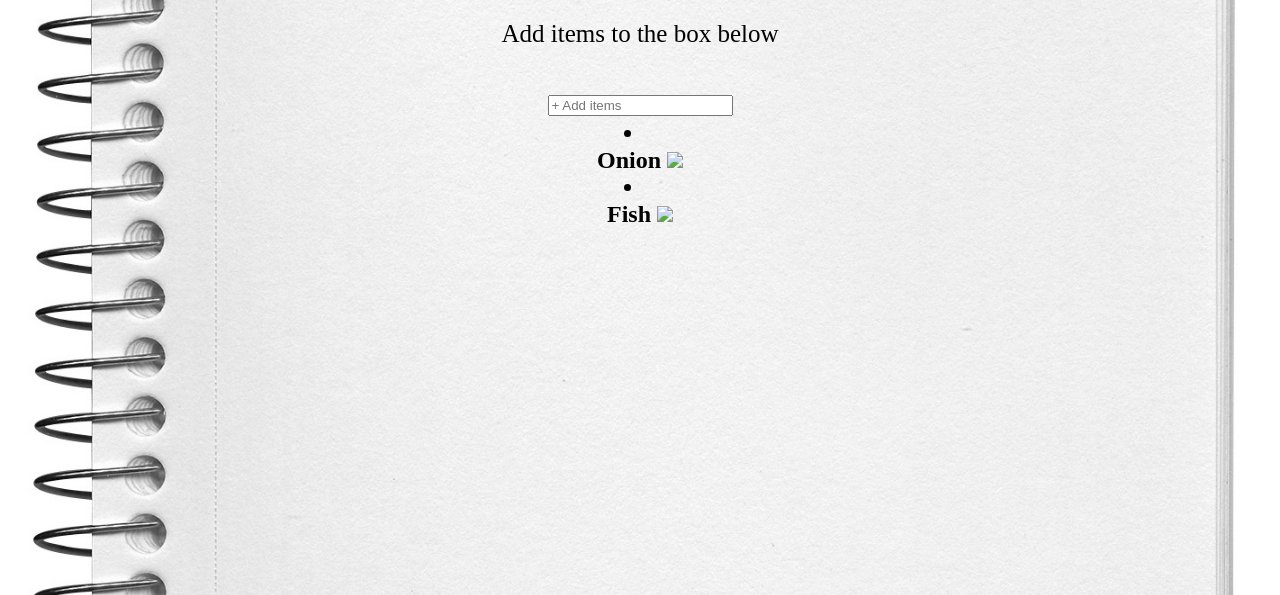
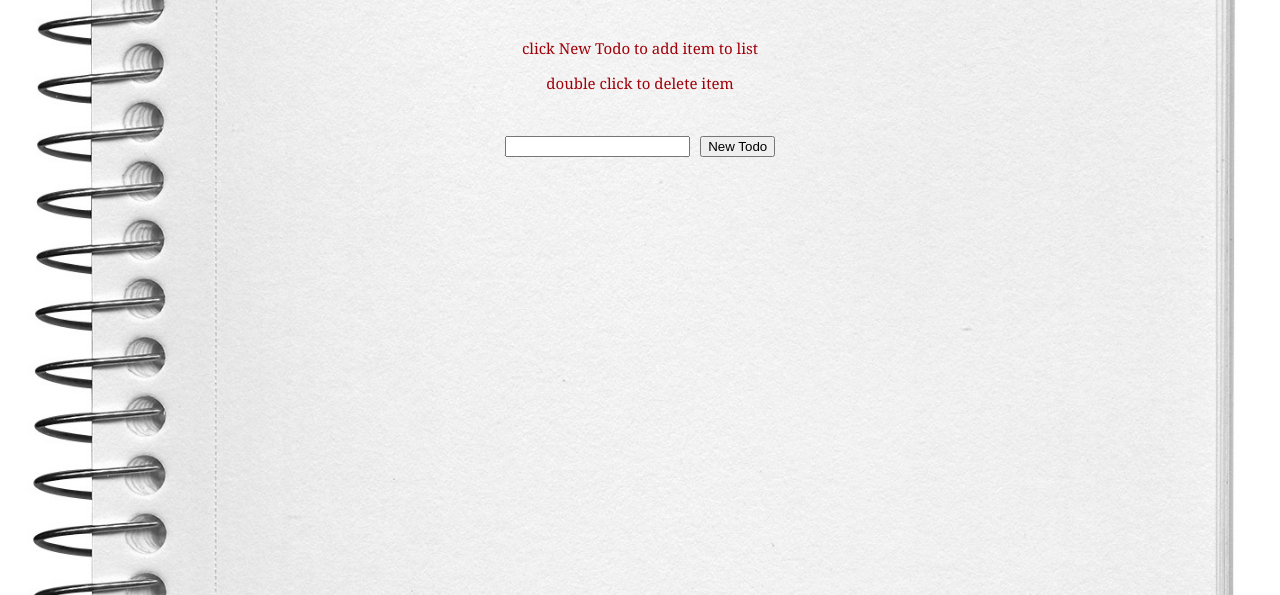
Before and after one commit to kristena11/shopping-list, a plain HTML site: page index.html in a window 1280 px wide. Shown: the part 205-800 px from the top of the page. Drawn offline with nearby package versions, Linux system fonts and the light colour scheme.

Commit message:
final project

```diff
--- a/css/style.css
+++ b/css/style.css
@@ -1,8 +1,9 @@
 body {
-	font-family: kristen itc;
+  font-family: Georgia;
   background-image="css/fzm-notebook.texture-25.jpg";
   background-repeat: no-repeat;
   background-size: cover;
+  color: #A10008;
 }
 
  .title {
@@ -11,14 +12,27 @@ body {
   font-size: 40px;
 
 }
+.title p {
+  font-size: 15px;
+}
 
 .item {
-    font-size: 24px;
+
     font-weight: bold;
     cursor: pointer;
-    text-align: center;
+    text-align: left;
     }
 
   .dashed{
     font-size: 25px;
+
+
 }
+
+.list{
+  text-align: left;
+  margin-left: 200px;
+  font-size: 20px;
+  position: relative;
+
+}
--- a/index.html
+++ b/index.html
@@ -1,37 +1,25 @@
 <!DOCTYPE html>
 <html>
   <head>
+    <script src="https://ajax.googleapis.com/ajax/libs/jquery/2.1.1/jquery.min.js"></script>
     <meta charset="UTF-8">
     <link rel="stylesheet" type="text/css" href="css/style.css">
-
+    <script src="js/app.js"></script>
 
   </head>
 
-
  <body background="css/fzm-notebook.texture-25.jpg" no-repeat;>
-    <div class="container">
     <div class="title">
         <h1>Shopping List</h1>
-          <p class="dashed">Add items to the box below</p>
-          <input id="add-items" type="text" name="add-items" autocomplete="off" placeholder="+ Add items">
-        </div>
+        <p> click New Todo to add item to list</p>
+        <p> double click to delete item</p>
 
-        <div id="list-area">
-            <li class="item">
-                <div class="box"></div>
-                <span>Onion</span>
-                <img class="delete" src="images/delete.png">
-            </li>
-            <li class="item">
-                <div class="box"></div>
-                <span>Fish</span>
-                <img class="delete" src="images/delete.png">
-            </li>
-        </div>
-  </div>
+    <form action="">
+      <input class="todo-item" type="text">
+      <input class="button" type="button" value="New Todo">
+    </form>
 
-
-
-
+    <ul class="list">
+    </ul>
  </body>
 </html>
--- /dev/null
+++ b/js/app.js
@@ -0,0 +1,14 @@
+$(document).ready(function(){
+	$(".button").on("click",function(){
+
+	    var userInput = $(".todo-item").val();
+	    $("ul").append('<div id="item"><input type="checkbox" />' + userInput + '</div>');
+	})
+
+
+	$("ul").on("dblclick","div",function(){
+
+	    $(this).remove()
+
+	})
+})
```
Also changed, not shown: app.js (added, +17 -0 lines). Lines whose indentation alone changed are shown as unchanged.
